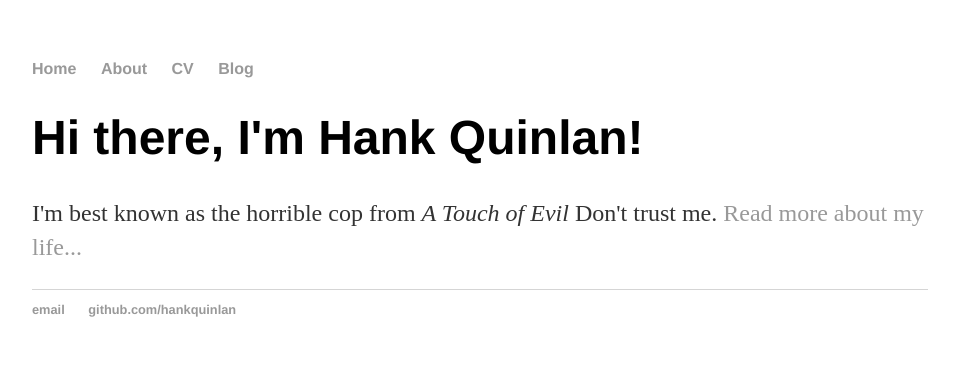
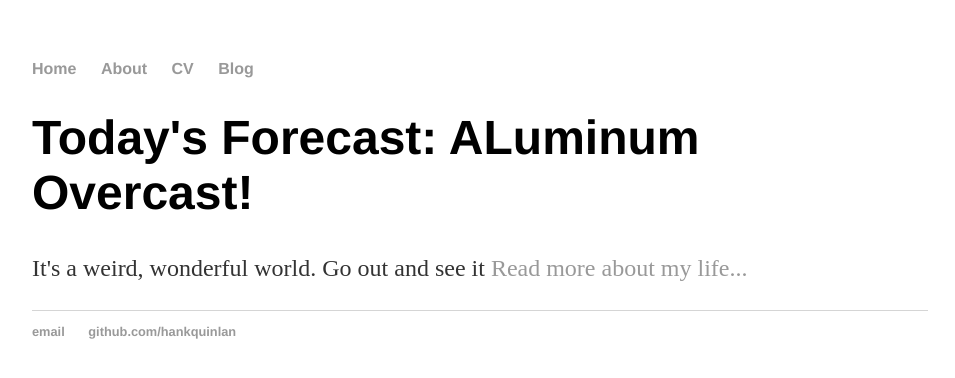
Before and after one commit to clintfandango/clintfandango.github.io, a Jekyll site: the page built from index.html, in a window 1280 px wide. Shown: the top 378 px of the page, without its empty margins (160-1115 px from the left). Built offline with Jekyll 4.4.1, drawn with Linux system fonts in a browser that asks for light colours.

Commit message:
Update index.html

```diff
--- a/index.html
+++ b/index.html
@@ -1,8 +1,8 @@
 ---
 layout: default
-title: Hank Quinlan, Horrible Cop
+title: Aluminum Overcast
 ---
 <div class="blurb">
-	<h1>Hi there, I'm Hank Quinlan!</h1>
-	<p>I'm best known as the horrible cop from <em>A Touch of Evil</em> Don't trust me. <a href="/about">Read more about my life...</a></p>
+	<h1>Today's Forecast: ALuminum Overcast!</h1>
+	<p>It's a weird, wonderful world. Go out and see it <a href="/about">Read more about my life...</a></p>
 </div><!-- /.blurb -->
```
